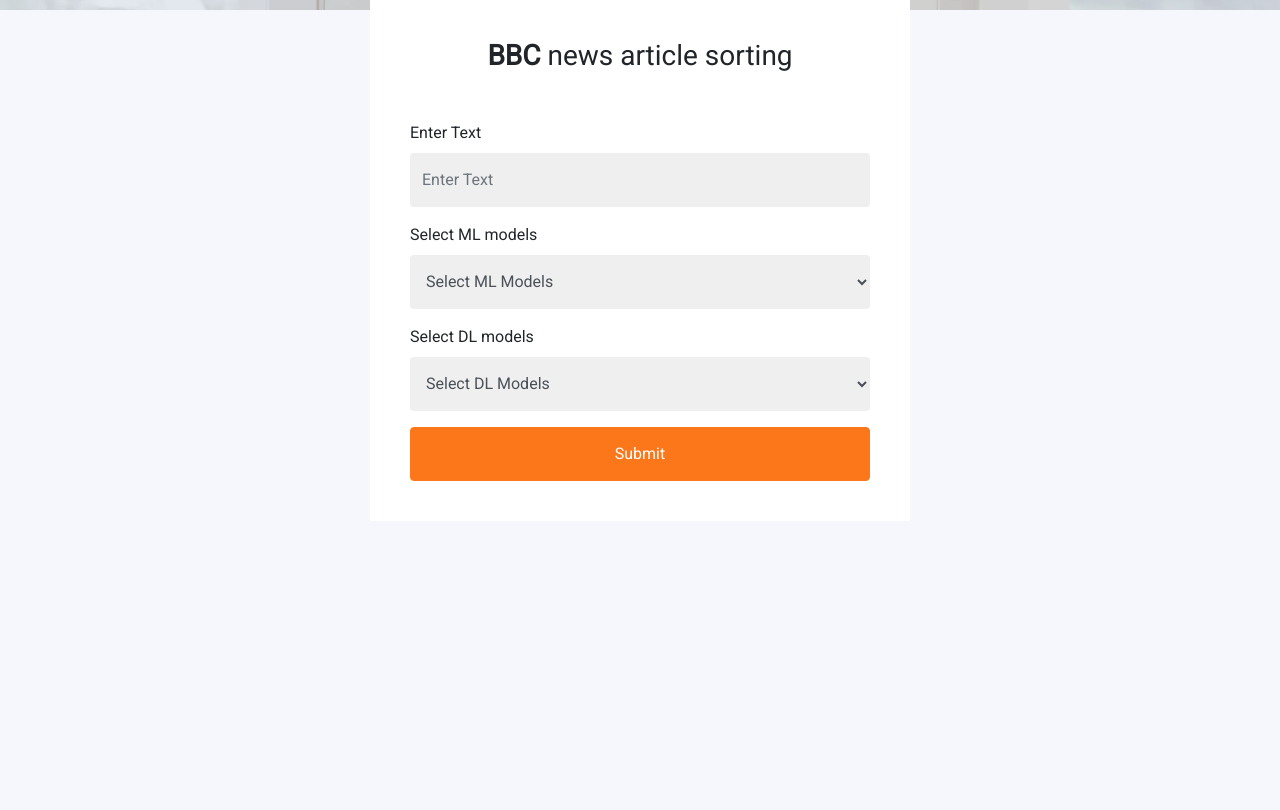
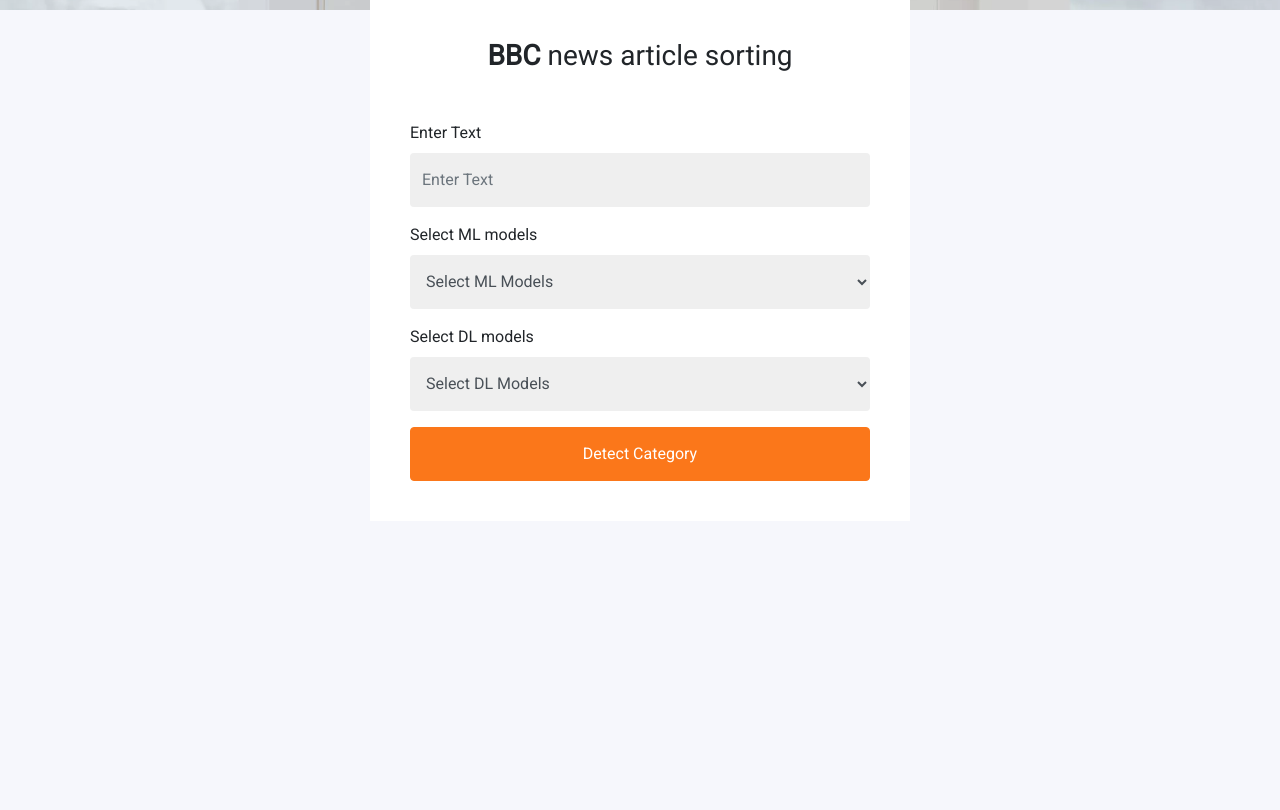
Before and after one commit to harmangahir/news_article_sorting_nlp, a Flask app: page / in a window 1280 px wide. Shown: the part 190-1000 px from the top of the page. Run offline with Flask 2, Linux system fonts and the light colour scheme; parts of the project's set-up code (start-up, migrations or seed data) failed here and were passed over; some libraries are stand-ins or nearby versions.

Commit message:
The web app is ready

```diff
--- a/templates/index.html
+++ b/templates/index.html
@@ -23,7 +23,7 @@
 <h3><strong>BBC</strong> news article sorting</h3>
 
 </div>
-<form action="{{ url_for('predict')}}"method="post">
+<form action="/predict" method="post">
 
 <div class="form-group first">
 <label for="Text">Enter Text</label>
@@ -54,7 +54,7 @@
     </select>
 </div>
 
-<input type="button" value="Submit" class="btn btn-block btn-primary" id="submitBtn">
+<input type="button" value="Detect Category" class="btn btn-block btn-primary" id="submitBtn">
 </form>
 </div>
 <table class="table" id="hideTable">
@@ -72,7 +72,7 @@
       </tr>
     </tbody>
   </table>
-</div>{{prediction_text}}
+</div>
 </div>
 </div>
 </div>
```
